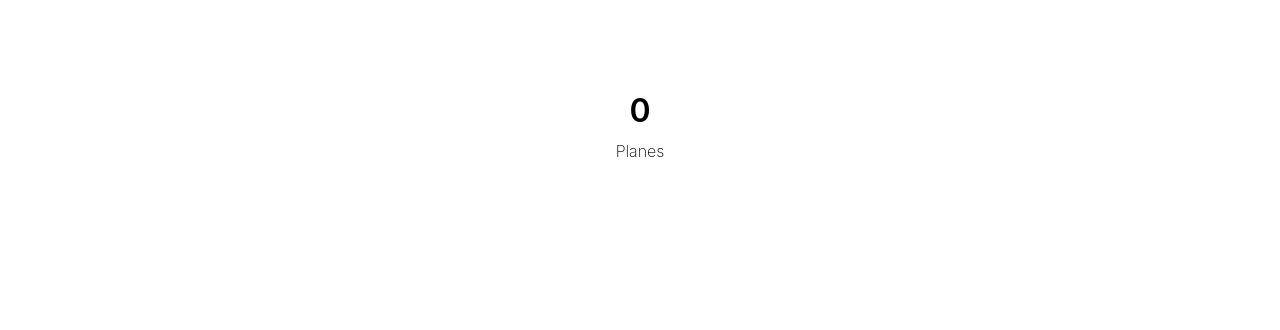
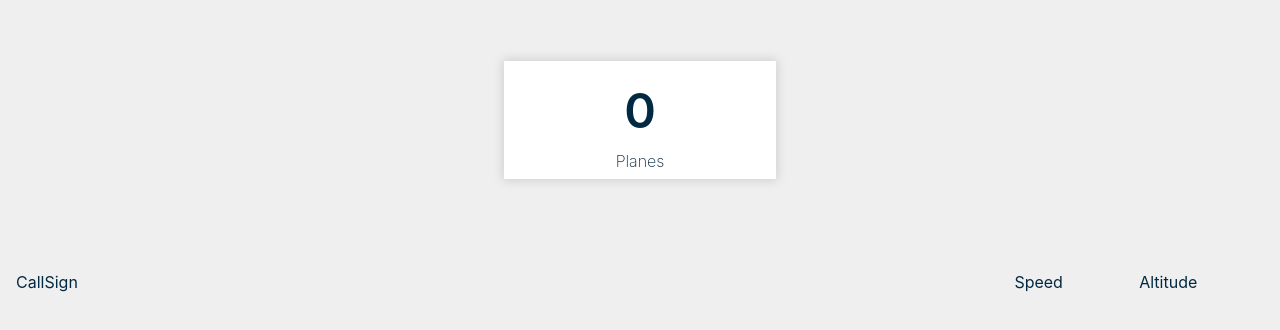
Before and after one commit to abhisheksoni27/airplanes, a React (Create React App) app: page / in a window 1280 px wide. Shown: the top 330 px of the page. Built offline with nearby package versions, Linux system fonts and the light colour scheme.

Commit message:
Added planes info

```diff
--- a/src/components/App.js
+++ b/src/components/App.js
@@ -1,6 +1,7 @@
 import React, { Component } from 'react';
 import './App.css';
 import Planes from './Planes';
+import PlanesInfo from './PlanesInfo';
 
 class App extends Component {
   constructor(props){
@@ -13,6 +14,7 @@ class App extends Component {
     return (
       <div className="App">
         <Planes noOfPlanes={this.state.noOfPlanes}/>
+        <PlanesInfo/>
       </div>
     );
   }
--- a/src/components/Planes.css
+++ b/src/components/Planes.css
@@ -9,6 +9,16 @@
 }
 .Planes-noOfPlanes{
     font-weight: 600;
-    font-size: 2rem;
+    font-size: 3rem;
     margin: 0.7rem 0;
 }
+.Planes-container{
+    width:20%;
+    padding:0.5em;
+    display:flex;
+    flex-direction: column;
+    justify-content: center;
+    align-items: center;
+    background: white;
+    box-shadow: 0px 0px 10px 1px rgba(0,0,0,0.15);
+}
--- a/src/components/Planes.jsx
+++ b/src/components/Planes.jsx
@@ -1,16 +1,17 @@
-import React, { Component } from 'react';
-import './Planes.css';
+import React, { Component } from "react";
+import "./Planes.css";
 class Planes extends Component {
   constructor(props) {
     super(props);
-        this.state = {  }
+    this.state = {};
   }
   render() {
     return (
       <div className="Planes-root">
+        <div className="Planes-container">
           <h4 className="Planes-noOfPlanes">{this.props.noOfPlanes}</h4>
-
           <span className="Planes-title">Planes</span>
+        </div>
       </div>
     );
   }
--- /dev/null
+++ b/src/components/PlanesInfo.css
@@ -0,0 +1,11 @@
+.PlanesInfo-root{
+    display: flex;
+    justify-content: center;
+}
+
+.PlanesInfo-header {
+    flex-grow:1;
+    display: grid;
+    padding:1em;
+    grid-template-columns: 80% 10% 10%;
+}
--- /dev/null
+++ b/src/components/PlanesInfo.jsx
@@ -0,0 +1,22 @@
+import React, { Component } from "react";
+import "./PlanesInfo.css";
+
+const Header = (
+  <div className="PlanesInfo-header">
+    <p>CallSign</p>
+    <p>Speed</p>
+    <p>Altitude</p>
+  </div>
+);
+
+class PlanesInfo extends Component {
+  constructor(props) {
+    super(props);
+    this.state = {};
+  }
+  render() {
+    return <div className="PlanesInfo-root">{Header}</div>;
+  }
+}
+
+export default PlanesInfo;
--- a/src/index.css
+++ b/src/index.css
@@ -2,6 +2,8 @@ body {
   margin: 0;
   padding: 0;
   height: 100vh;
+  background: #efefef;
+  color: rgb(2, 41, 66);
   font-family: "Raleway", -apple-system, BlinkMacSystemFont, "Segoe UI", "Roboto", "Oxygen",
     "Ubuntu", "Cantarell", "Fira Sans", "Droid Sans", "Helvetica Neue",
     sans-serif;
```
Lines whose indentation alone changed are shown as unchanged.
